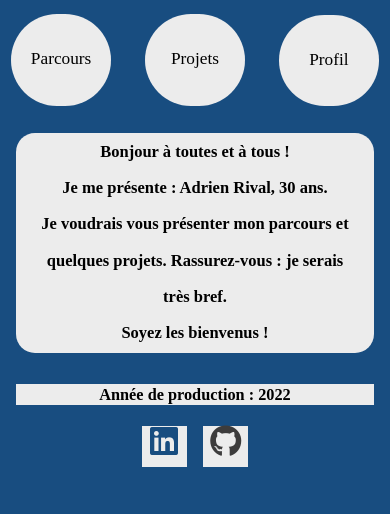
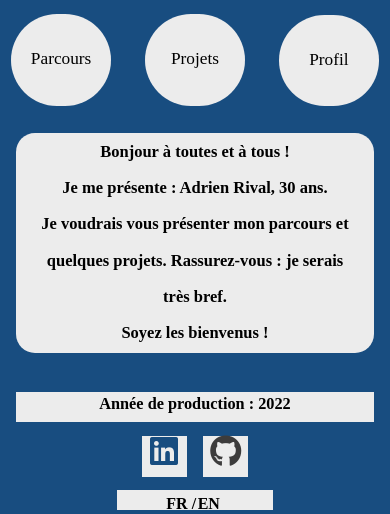
Before and after one commit to Adr-hub/portfolio, a React app in the folder front/: page /fr/portfolio in a window 390 px wide. Shown: the part 537-1051 px from the top of the page. Before the commit the page ends 1012 px from the top, so only its background shows below. Built offline with nearby package versions, Linux system fonts and the light colour scheme; a web font is replaced by a local one.

Commit message:
Footer layout update
Links were added for the bilingual portfolio feature.

```diff
--- a/front/src/components/footer/footer.js
+++ b/front/src/components/footer/footer.js
@@ -1,8 +1,9 @@
+import { Link } from 'react-router-dom';
 import '../../styles/components/footer/footer.scss';
 const Footer = () => {
     return <footer><p>Année de production : 2022</p>
         <div className="external-links"><div className="first-external-link"><a href="https://www.linkedin.com/in/adrien-rival-1b6a74256/" rel="noreferrer" target="_blank"><i className="fab fa-linkedin"></i></a></div>
             <div className="second-external-link"><a href="https://github.com/Adr-hub" rel="noreferrer" target="_blank"><i className="fab fa-github"></i></a></div>
-        </div></footer>
+        </div><div className='languages'><Link className='fr'>FR /</Link><Link className='en'>EN</Link></div></footer>
 };
 export default Footer;
--- a/front/src/styles/components/footer/footer.scss
+++ b/front/src/styles/components/footer/footer.scss
@@ -4,11 +4,6 @@ footer {
     align-items: baseline;
     width: 100%;
     margin-top: 8%;
-
-    @media screen and (max-width: 992px) {
-        width: 100%;
-        align-items: center;
-    }
 
     @media screen and (max-width: 768px) {
         flex-direction: column;
@@ -20,9 +15,14 @@ footer {
         margin-right: 5%;
         margin-bottom: 2%;
         padding-bottom: 0.45%;
+        height: 32px;
+        position: relative;
+        top: 6px;
 
         @media screen and (max-width: 992px) {
             padding-bottom: 0;
+            height: 30px;
+            top: 8.6px;
         }
 
         @media screen and (max-width: 768px) {
@@ -50,7 +50,8 @@ footer {
 
             @media screen and (max-width: 992px) {
                 width: 19.5%;
-                padding: 2.9%;
+                padding: 3.2%;
+                top: 0.5px;
                 left: 70px;
             }
 
@@ -85,7 +86,8 @@ footer {
 
             @media screen and (max-width: 992px) {
                 width: 19.5%;
-                padding: 2.9%;
+                padding: 3.2%;
+                top: 0.5px;
                 left: 76px;
             }
 
@@ -116,4 +118,52 @@ footer {
         }
 
     }
+
+
+    .languages {
+        display: flex;
+        align-items: flex-end;
+        justify-content: center;
+        width: 13%;
+        background-color: #ececec;
+        padding-top: 0%;
+        padding-bottom: 0.11%;
+        position: relative;
+        top: 5px;
+
+
+        .fr {
+            text-align: right;
+            margin-right: 1%;
+            text-decoration: none;
+            color: black;
+            font-weight: 600;
+            width: 30%;
+            position: relative;
+            top: 3.6px;
+            left: 1.9px;
+        }
+
+        .en {
+            text-decoration: none;
+            color: black;
+            font-weight: 600;
+            width: 30%;
+            position: relative;
+            top: 3.6px;
+            left: 1.9px;
+        }
+
+        @media screen and (max-width: 992px) {
+            width: 18%;
+            top: 6.5px;
+        }
+
+        @media screen and (max-width: 768px) {
+            width: 40%;
+            padding-top: 0.5%;
+            margin-bottom: 2.7%;
+        }
+    }
+
 }
```
